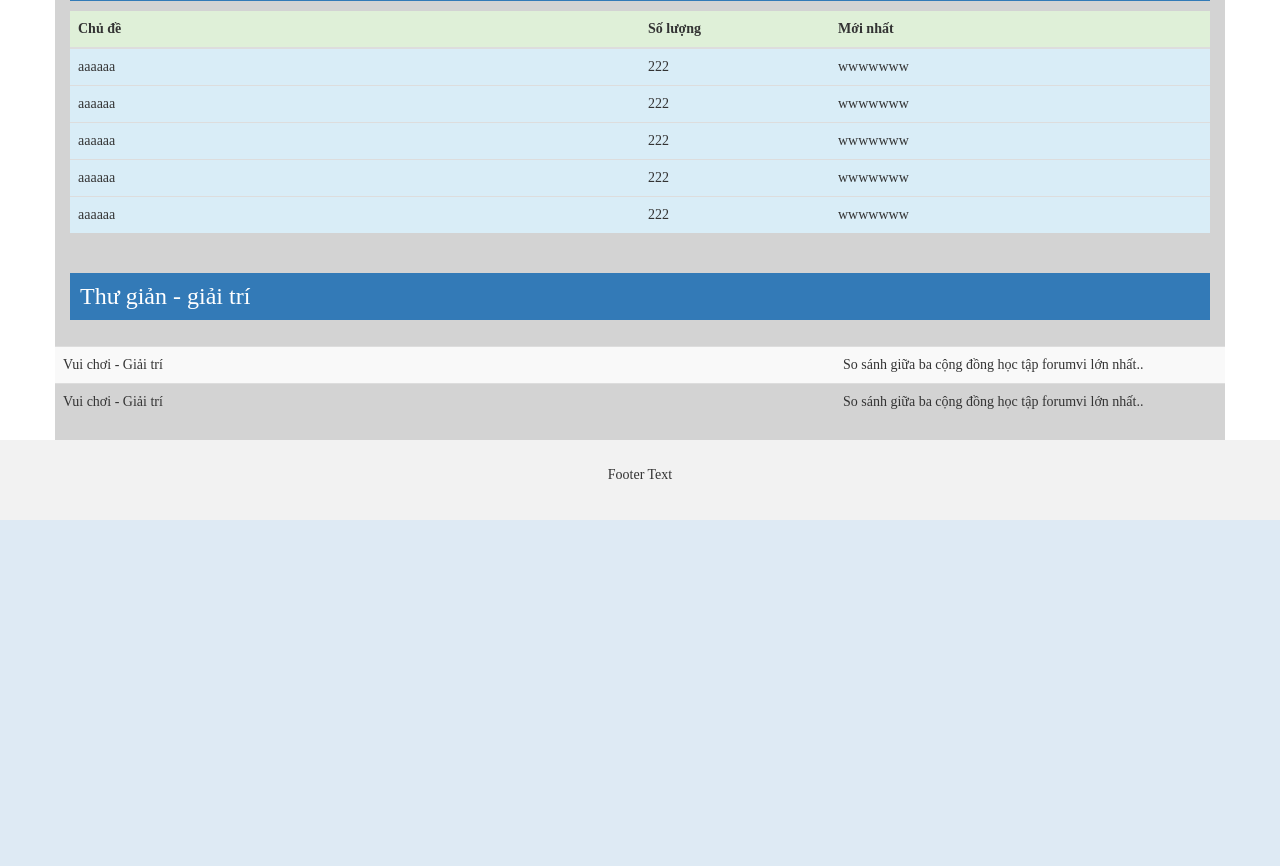
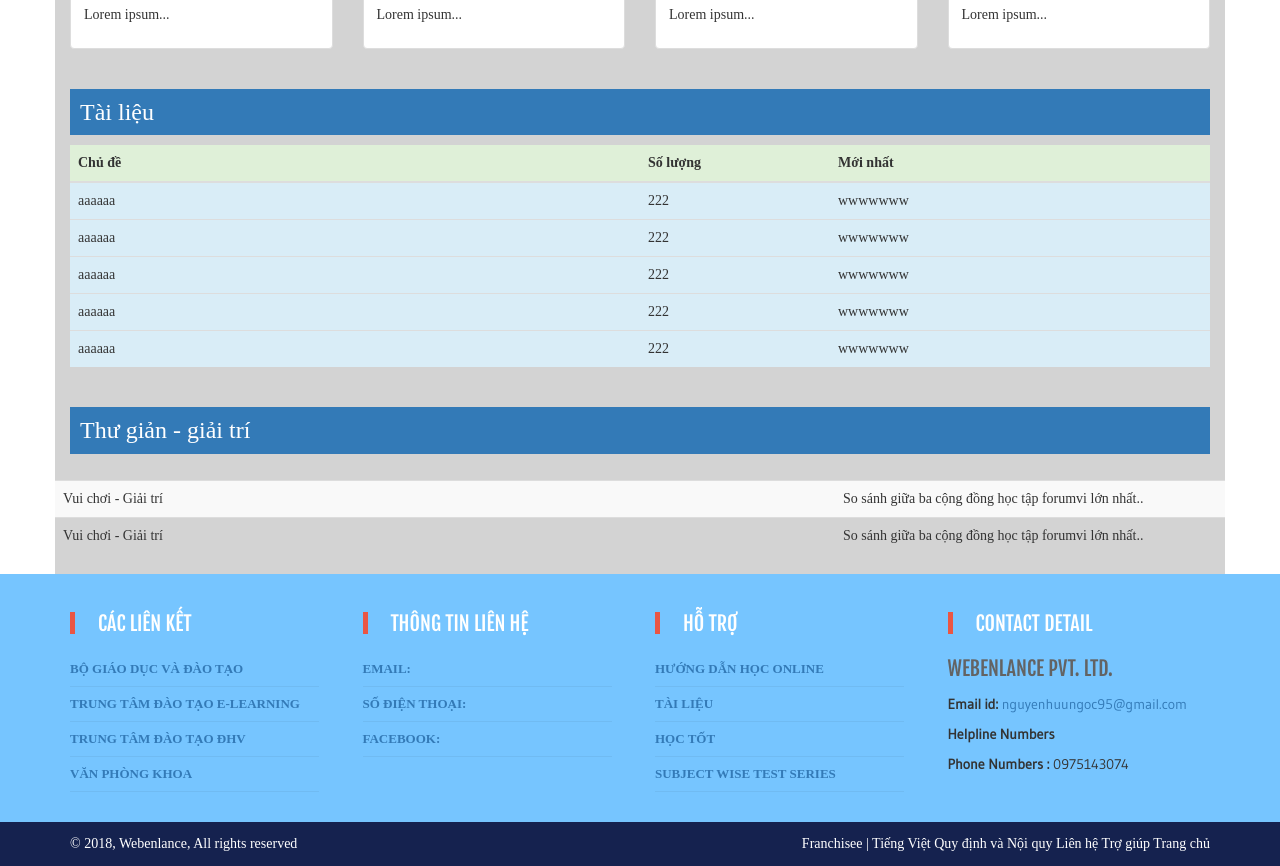
Before and after one commit to hoangdanhthuong/diendanhoctap, a PHP site: page / in a window 1280 px wide. Shown: the part 788-1654 px from the top of the page. Before the commit the page ends 1308 px from the top, so only its background shows below. Run offline with PHP 8.4, Linux system fonts and the light colour scheme.

Commit message:
Sửa giao diện

```diff
--- a/index.php
+++ b/index.php
@@ -8,14 +8,14 @@
 
 	<link rel="stylesheet" type="text/css" href="style/login.css">
 	<link rel="stylesheet" type="text/css" href="style/style.css">
-
+	<link rel="stylesheet" type="text/css" href="style/style_footer.css">
 </head>
 <body>
 	<?php
 		include('admin/modules/config.php');
 		include('modules/navbar.php');
 		include('modules/main.php');
-		include('modules/footer.php');
+		include('modules/footer_main.php');
 	?>
 	<script src="jquery/jquery.min.js"></script>
 	<script src="jquery/myscript.js"></script>
--- a/modules/content/trang_chu.php
+++ b/modules/content/trang_chu.php
@@ -1,8 +1,18 @@
+
+
+
 <?php
 session_start();
 ?>
 <!-- start contetn -->
-<div class="container" style="padding-top: 50px">
+<div class="container">
+	<div class="row">
+		<div class="img_banner">
+			<img src="image/header.jpg" alt="">
+		</div>
+	</div>
+</div>
+<div class="container">
 	<?php
 	if(isset($_SESSION['dang_nhap_dien_dan'])){
 		include('modules/content/bai_viet/them.php');
--- /dev/null
+++ b/modules/footer_main.php
@@ -0,0 +1,151 @@
+<footer class="footer1">
+<div class="container">
+
+<div class="row"><!-- row -->
+
+                <div class="col-lg-3 col-md-3"><!-- widgets column left -->
+                <ul class="list-unstyled clear-margins"><!-- widgets -->
+
+                        	<li class="widget-container widget_nav_menu"><!-- widgets list -->
+
+                                <h1 class="title-widget">CÁC LIÊN KẾT</h1>
+
+                                <ul>
+                                	<li><a  href="#"><i class="fa fa-angle-double-right"></i> Bộ Giáo dục và Đào tạo</a></li>
+                                    <li><a  href="#"><i class="fa fa-angle-double-right"></i> Trung tâm Đào tạo E-learning</a></li>
+                                    <li><a  href="#"><i class="fa fa-angle-double-right"></i> Trung tâm Đào tạo ĐHV</a></li>
+                                    <li><a  href="#"><i class="fa fa-angle-double-right"></i> Văn phòng khoa</a></li>
+                                </ul>
+
+							</li>
+
+                        </ul>
+
+
+                </div><!-- widgets column left end -->
+
+
+
+                <div class="col-lg-3 col-md-3"><!-- widgets column left -->
+
+                <ul class="list-unstyled clear-margins"><!-- widgets -->
+
+                        	<li class="widget-container widget_nav_menu"><!-- widgets list -->
+
+                                <h1 class="title-widget">THÔNG TIN LIÊN HỆ</h1>
+
+                                <ul>
+ 									<li><a  href="#"><i class="fa fa-angle-double-right"></i>Email:</a></li>
+                                    <li><a  href="#"><i class="fa fa-angle-double-right"></i>Số điện thoại:</a></li>
+                                    <li><a  href="#"><i class="fa fa-angle-double-right"></i>Facebook:</a></li>
+
+                                </ul>
+
+							</li>
+
+                        </ul>
+
+
+                </div><!-- widgets column left end -->
+
+
+
+                <div class="col-lg-3 col-md-3"><!-- widgets column left -->
+
+                <ul class="list-unstyled clear-margins"><!-- widgets -->
+
+                        	<li class="widget-container widget_nav_menu"><!-- widgets list -->
+
+                                <h1 class="title-widget">HỖ TRỢ</h1>
+
+                                <ul>
+
+
+                <li><a href="#"><i class="fa fa-angle-double-right"></i> Hướng dẫn học online</a></li>
+ 				<li><a href="#"><i class="fa fa-angle-double-right"></i> Tài liệu</a></li>
+				<li><a href="#"><i class="fa fa-angle-double-right"></i> Học tốt</a></li>
+				<li><a href="#"><i class="fa fa-angle-double-right"></i> Subject Wise Test Series</a></li>
+
+                                </ul>
+
+							</li>
+
+                        </ul>
+
+
+                </div><!-- widgets column left end -->
+
+
+                <div class="col-lg-3 col-md-3"><!-- widgets column center -->
+
+
+
+                        <ul class="list-unstyled clear-margins"><!-- widgets -->
+
+                        	<li class="widget-container widget_recent_news"><!-- widgets list -->
+
+                                <h1 class="title-widget">Contact Detail </h1>
+
+                                <div class="footerp">
+
+                                <h2 class="title-median">Webenlance Pvt. Ltd.</h2>
+                                <p><b>Email id:</b> <a href="mailto:info@webenlance.com">nguyenhuungoc95@gmail.com</a></p>
+                                <p><b>Helpline Numbers </b>
+
+
+
+    <p><b>Phone Numbers : </b>0975143074 </p>
+
+                                </div>
+
+                                <div class="social-icons">
+
+                                	<ul class="nomargin">
+
+                <a href="https://www.facebook.com/bootsnipp"><i class="fa fa-facebook-square fa-3x social-fb" id="social"></i></a>
+	            <a href="https://twitter.com/bootsnipp"><i class="fa fa-twitter-square fa-3x social-tw" id="social"></i></a>
+	            <a href="https://plus.google.com/+Bootsnipp-page"><i class="fa fa-google-plus-square fa-3x social-gp" id="social"></i></a>
+	            <a href="mailto:bootsnipp@gmail.com"><i class="fa fa-envelope-square fa-3x social-em" id="social"></i></a>
+
+                                    </ul>
+                                </div>
+                    		</li>
+                          </ul>
+                       </div>
+                </div>
+</div>
+</footer>
+<!--header-->
+
+<div class="footer-bottom">
+
+	<div class="container">
+
+		<div class="row">
+
+			<div class="col-xs-12 col-sm-6 col-md-6 col-lg-6">
+
+				<div class="copyright">
+
+					© 2018, Webenlance, All rights reserved
+
+				</div>
+
+			</div>
+
+			<div class="col-xs-12 col-sm-6 col-md-6 col-lg-6">
+
+				<div class="design">
+
+					 <a href="#">Franchisee </a> |  <a target="_blank" href="http://www.webenlance.com">Tiếng Việt Quy định và Nội quy  Liên hệ  Trợ giúp  Trang chủ
+</a>
+
+				</div>
+
+			</div>
+
+		</div>
+
+	</div>
+
+</div>
--- a/modules/navbar.php
+++ b/modules/navbar.php
@@ -2,11 +2,12 @@
 <div class="container-fluid">
 	<div class="bg-primary" >
 		<nav class="navbar navbar-light navbar-fixed-top" style="background-color: #e3f2fd; ">
-			<div class="container-fluid">
-				<div class="navbar-header">
-					<a class="navbar-brand" href="index.php">TuHoc.Com</a>
-				</div>
+			<div class="container" style="padding: 0;">
+				<!-- <div class="navbar-header">
+
+				</div> -->
 				<ul class="nav navbar-nav">
+					<li><a class="navbar-brand" href="index.php">TuHoc.Com</a></li>
 					<li class="dropdown"><a href="#">Khóa học</a>
 						<ul class="dropdown-menu">
 							<li><a href="#">Page 1-1</a></li>
@@ -18,17 +19,17 @@
 					<li><a href="#">Tài liệu</a></li>
 					<li><a href="#">Giới thiệu</a></li>
 					<li><a href="#">Đóng góp</a></li>
-				</ul>
-				<ul class="nav navbar-nav navbar-right">
-
 					<li>
 						<button type="button" class="btn btn-link btn-md" style="margin-top: 10px" data-toggle="modal" data-target="#modalSearch">	<span class="glyphicon glyphicon-search"></span></button>
 					</li>
-					<?php
+				</ul>
+				<div class="pull-right menu_right">
+						<ul class="nav navbar-nav">
+								<?php
 					session_start();
 					if(!isset($_SESSION['dang_nhap_dien_dan'])){
 						?>
-						<li><a href="#" data-toggle = "modal" data-target = "#signup"><span class="glyphicon glyphicon-user"  ></span> Đăng ký</a></li>
+						<li class="dangky"><a href="#" data-toggle = "modal" data-target = "#signup"><span class="glyphicon glyphicon-user"  ></span> Đăng ký</a></li>
 						<li><a href="#" data-toggle = "modal" data-target = "#login"><span class="glyphicon glyphicon-log-in"></span> Đăng nhập</a></li>
 						<?php
 					}else{
@@ -37,6 +38,10 @@
 						<?php
 					}
 					?>
+						</ul>
+					</div>
+				<ul class="nav navbar-nav navbar-right">
+
 				</ul>
 			</div>
 		</nav>
--- a/style/style.css
+++ b/style/style.css
@@ -17,7 +17,7 @@
   padding: 0 10px;
 }
 .navbar ul li a{
-  font-size: 16px;
+  font-size: 14px;
   font-weight: bold;
 
 }
@@ -79,6 +79,15 @@
   font-weight: normal;
 }
 .navbar a{
+  color:#03224a;
   font-weight: bold;
   text-transform: uppercase;
 }
+.img_banner img{
+  width: 100%;
+  padding:0;
+  margin:0;
+}
+.menu_right ul li:nth-child(2){
+  padding-right: 0;
+}
--- /dev/null
+++ b/style/style_footer.css
@@ -0,0 +1,152 @@
+
+
+/************************************************************
+*************************Footer******************************
+*************************************************************/
+
+@import url(http://fonts.googleapis.com/css?family=Fjalla+One);
+@import url(http://fonts.googleapis.com/css?family=Gudea);
+.footer1 {
+    background: #76c5ff repeat scroll left top;
+	padding-top: 40px;
+	padding-right: 0;
+	padding-bottom: 20px;
+	padding-left: 0;/*	border-top-width: 4px;
+	border-top-style: solid;
+	border-top-color: #003;*/
+}
+
+
+
+.title-widget {
+	color: #FFFFFF;
+	font-size: 20px;
+	font-weight: 300;
+	line-height: 1;
+	position: relative;
+	text-transform: uppercase;
+	font-family: 'Fjalla One', sans-serif;
+	margin-top: 0;
+	margin-right: 0;
+	margin-bottom: 25px;
+	margin-left: 0;
+	padding-left: 28px;
+}
+
+.title-widget::before {
+    background-color: #ea5644;
+    content: "";
+    height: 22px;
+    left: 0px;
+    position: absolute;
+    top: -2px;
+    width: 5px;
+}
+
+
+
+.widget_nav_menu ul {
+    list-style: outside none none;
+    padding-left: 0;
+}
+
+.widget_archive ul li {
+    background-color: rgba(0, 0, 0, 0.3);
+    content: "";
+    height: 3px;
+    left: 0;
+    position: absolute;
+    top: 7px;
+    width: 3px;
+}
+
+
+.widget_nav_menu ul li {
+    font-size: 13px;
+    font-weight: 700;
+    line-height: 20px;
+	position: relative;
+    text-transform: uppercase;
+	border-bottom: 1px solid rgba(0, 0, 0, 0.05);
+    margin-bottom: 7px;
+    padding-bottom: 7px;
+	width:95%;
+}
+
+
+
+.title-median {
+    color: #636363;
+    font-size: 20px;
+    line-height: 20px;
+    margin: 0 0 15px;
+    text-transform: uppercase;
+	font-family: 'Fjalla One', sans-serif;
+}
+
+.footerp p {font-family: 'Gudea', sans-serif; }
+
+
+#social:hover {
+    			-webkit-transform:scale(1.1);
+-moz-transform:scale(1.1);
+-o-transform:scale(1.1);
+			}
+			#social {
+				-webkit-transform:scale(0.8);
+                /* Browser Variations: */
+-moz-transform:scale(0.8);
+-o-transform:scale(0.8);
+-webkit-transition-duration: 0.5s;
+-moz-transition-duration: 0.5s;
+-o-transition-duration: 0.5s;
+			}
+/*
+    Only Needed in Multi-Coloured Variation
+                                               */
+			.social-fb:hover {
+				color: #3B5998;
+			}
+			.social-tw:hover {
+				color: #4099FF;
+			}
+			.social-gp:hover {
+				color: #d34836;
+			}
+			.social-em:hover {
+				color: #f39c12;
+			}
+			.nomargin { margin:0px; padding:0px;}
+
+
+
+
+
+.footer-bottom {
+    background-color: #15224f;
+    min-height: 30px;
+    width: 100%;
+}
+.copyright {
+    color: #fff;
+    line-height: 30px;
+    min-height: 30px;
+    padding: 7px 0;
+}
+.design {
+    color: #fff;
+    line-height: 30px;
+    min-height: 30px;
+    padding: 7px 0;
+    text-align: right;
+}
+.design a {
+    color: #fff;
+}
+.footer1 a{
+    color:filter: #FFF;
+}
+
+/************************************************************
+*************************Footer******************************
+*************************************************************/
```
Also changed, not shown: image/header.jpg (added).
